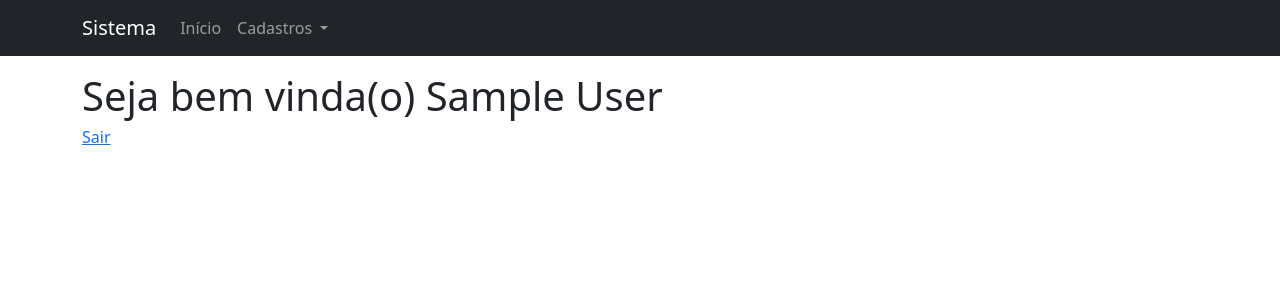
After one commit to vanessaborges2/Repositorio-EletivaI-FatecPrudente, a PHP site: page /projeto/principal.php in a window 1280 px wide. The commit adds this page. Shown: the top 300 px of the page. Run offline with PHP 8.4, Linux system fonts and the light colour scheme; the visitor is signed in with stand-in values (Sample User, id 1).

Commit message:
Alterações

```diff
--- /dev/null
+++ b/projeto/logout.php
@@ -0,0 +1,4 @@
+<?php
+    session_start();
+    session_destroy();
+    header("location: index.php");
--- /dev/null
+++ b/projeto/principal.php
@@ -0,0 +1,50 @@
+<?php
+  session_start();
+  if(!isset($_SESSION['acesso']))
+    header('location: index.php');
+?>
+<!doctype html>
+<html lang="pt-BR">
+
+<head>
+  <meta charset="utf-8">
+  <meta name="viewport" content="width=device-width, initial-scale=1">
+  <title>Sistema</title>
+  <link href="https://cdn.jsdelivr.net/npm/bootstrap@5.3.0/dist/css/bootstrap.min.css" rel="stylesheet">
+</head>
+
+<body>
+  <nav class="navbar navbar-expand-lg navbar-dark bg-dark">
+    <div class="container">
+      <a class="navbar-brand" href="#">Sistema</a>
+      <button class="navbar-toggler" type="button" data-bs-toggle="collapse" data-bs-target="#navbarSupportedContent" aria-controls="navbarSupportedContent" aria-expanded="false" aria-label="Alternar navegação">
+        <span class="navbar-toggler-icon"></span>
+      </button>
+      <div class="collapse navbar-collapse" id="navbarSupportedContent">
+        <ul class="navbar-nav me-auto mb-2 mb-lg-0">
+
+          <li class="nav-item">
+            <a class="nav-link" aria-current="page" href="#">Início</a>
+          </li>
+
+          <li class="nav-item dropdown">
+            <a class="nav-link dropdown-toggle" href="#" id="dropdown2" role="button" data-bs-toggle="dropdown" aria-expanded="false">
+              Cadastros
+            </a>
+            <ul class="dropdown-menu" aria-labelledby="dropdown2">
+              <li><a class="dropdown-item" href="#">Categorias de Produtos</a></li>
+              <li><a class="dropdown-item" href="#">Produtos</a></li>
+            </ul>
+          </li>
+        </ul>
+      </div>
+    </div>
+  </nav>
+  <div class="container py-3">
+    <h1>Seja bem vinda(o) <?= $_SESSION['nome'] ?></h1>
+    <h6><a href="logout.php">Sair</a></h6>
+  </div>
+  <script src="https://cdn.jsdelivr.net/npm/bootstrap@5.3.6/dist/js/bootstrap.bundle.min.js" integrity="sha384-j1CDi7MgGQ12Z7Qab0qlWQ/Qqz24Gc6BM0thvEMVjHnfYGF0rmFCozFSxQBxwHKO" crossorigin="anonymous"></script>
+</body>
+
+</html>
```
Also changed, not shown: projeto/index.php (+23 -1 lines).
